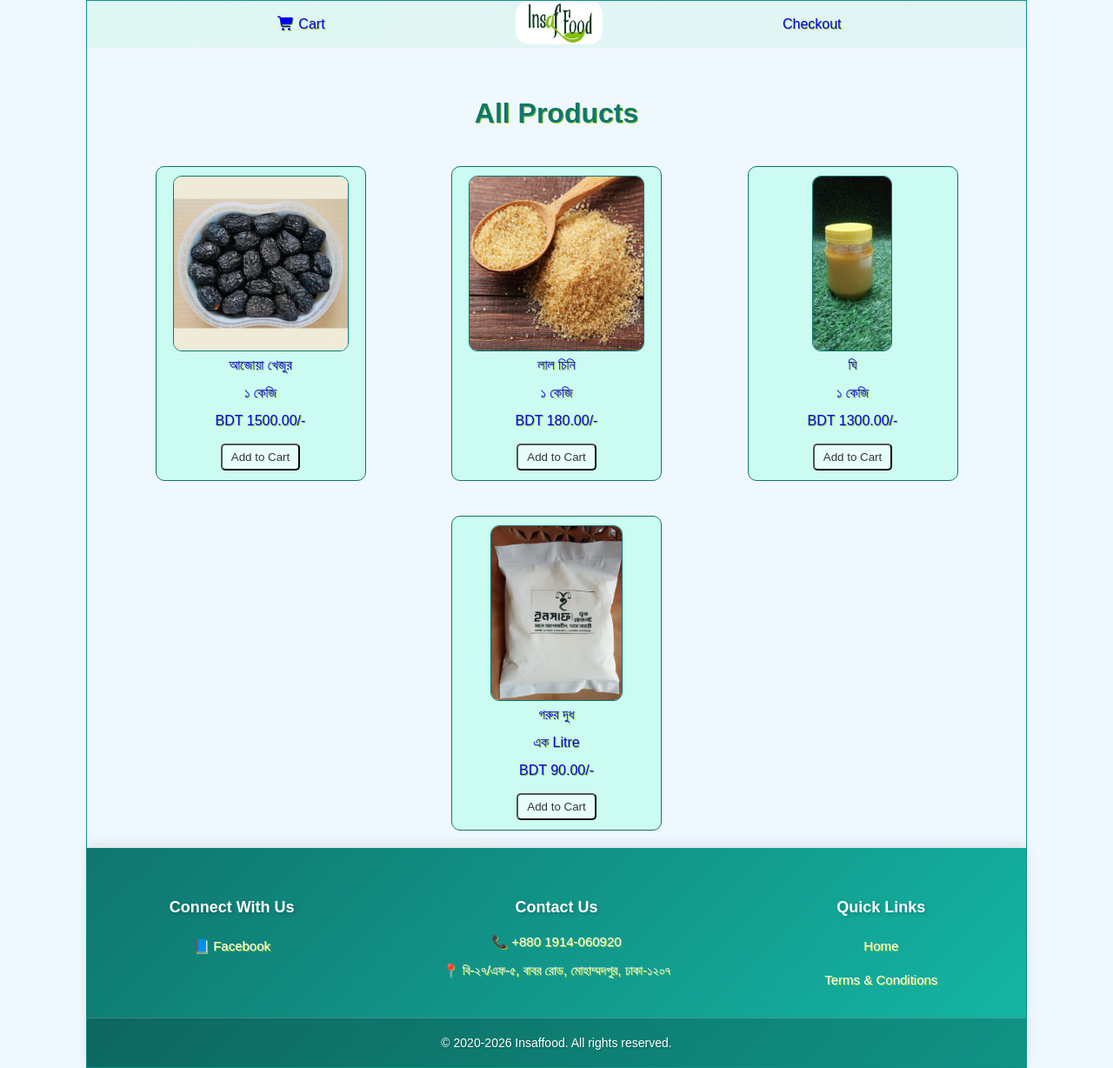
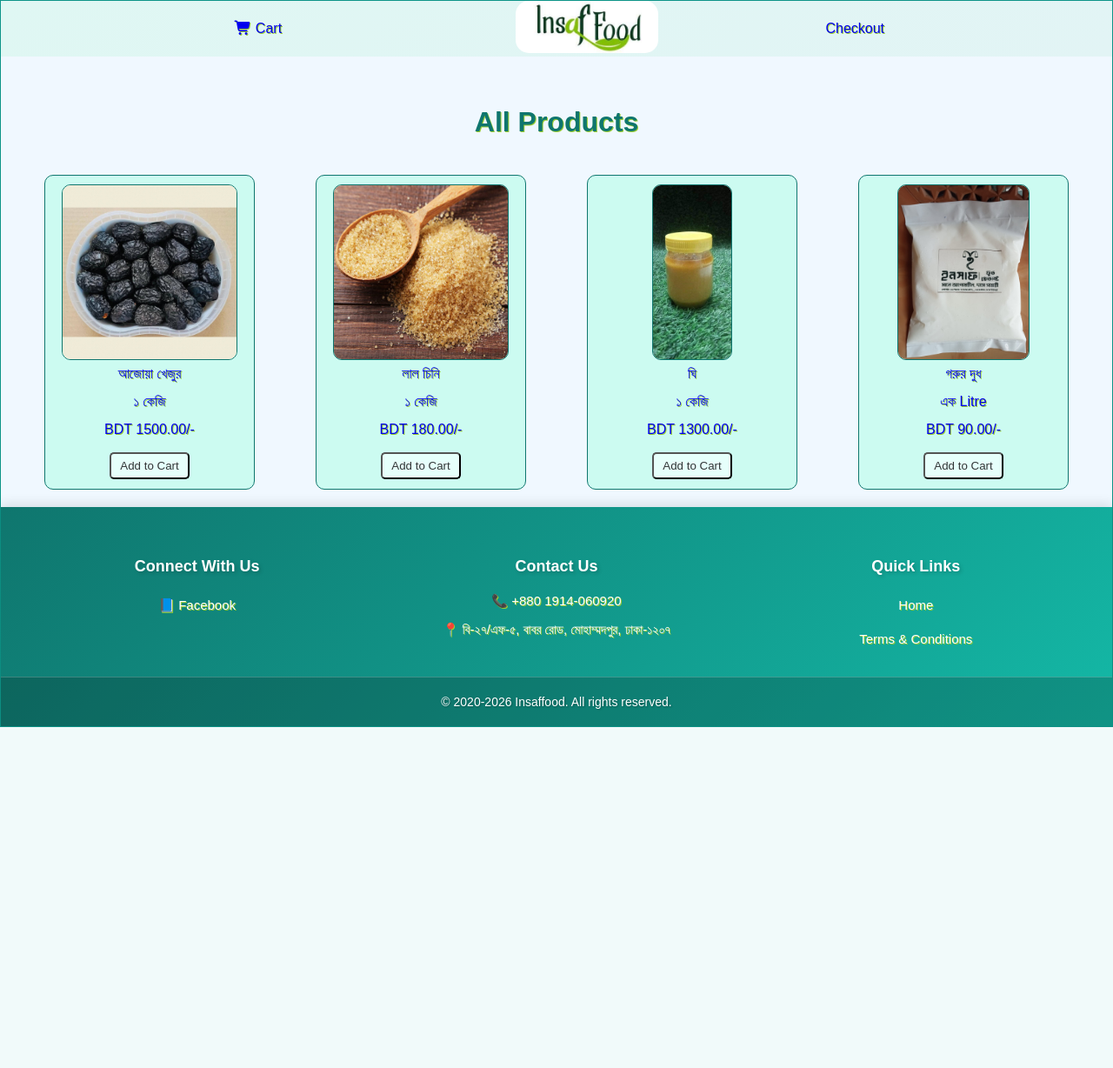
Before and after one commit to marjuksajid/insaffood, a Django app: page / in a window 1280 px wide. Shown: the whole page at 87% size. After the commit the page ends 836 px from the top, so only its background shows below. Run offline with Django 5.2, Linux system fonts and the light colour scheme; data comes from the database, SQL or seed files in the repository; some libraries are stand-ins or nearby versions.

Commit message:
Refactor CSS to remove fixed widths
Removed fixed width from body, header, and footer styles.

```diff
--- a/static/shop/style.css
+++ b/static/shop/style.css
@@ -16,7 +16,6 @@
 }
 
 body {
-    width: 1080px;
     margin: 0px auto;
     justify-content: center;
     margin: 0 auto;
@@ -45,7 +44,6 @@ h1 {
 
 
 .header {
-    width: 1080px;
     display: flex;
     align-items: center;
     justify-content: space-evenly;
@@ -54,8 +52,8 @@ h1 {
 
 
 .logo {
-    width: 100px;
-    height: 50px;
+    width: 164px;
+    height: 60px;
     border-radius: 15px;
 }
 
@@ -537,7 +535,6 @@ h1 {
 }
 /* Footer Styles */
 .site-footer {
-    width: 1080px;
     background: var(--gradient-accent);
     color: white;
     padding: 40px 0px 0;
```
